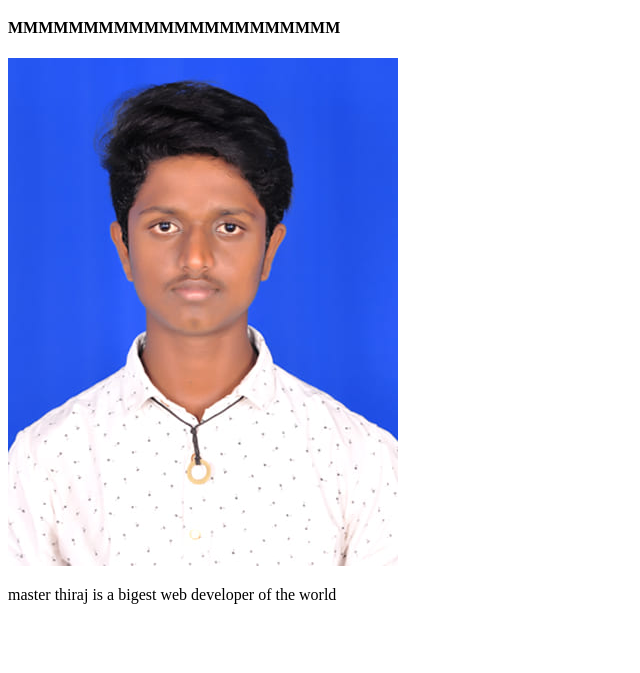
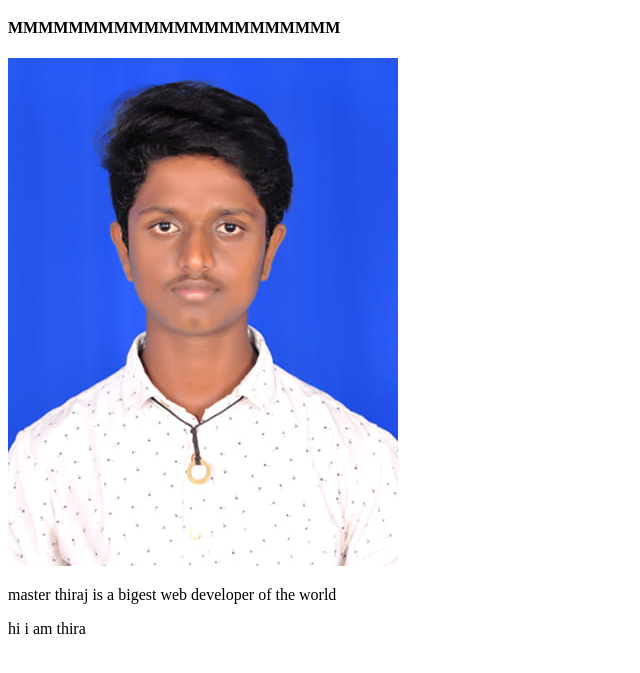
Before and after one commit to MasterThiraj/my-first-website, a plain HTML site: page index.html in a window 1280 px wide. Shown: the part 61-734 px from the top of the page, without its empty margins (0-640 px from the left). Drawn offline with Linux system fonts and the light colour scheme.

Commit message:
add pera

```diff
--- a/index.html
+++ b/index.html
@@ -10,6 +10,7 @@
     <h4>MMMMMMMMMMMMMMMMMMMMMM</h4>
     <img src="0000012.jpg" alt="">
     <p>master thiraj is a bigest web developer of the world</p>
+    <p>hi i am thira</p>
 
 </body>
 </html>
```
